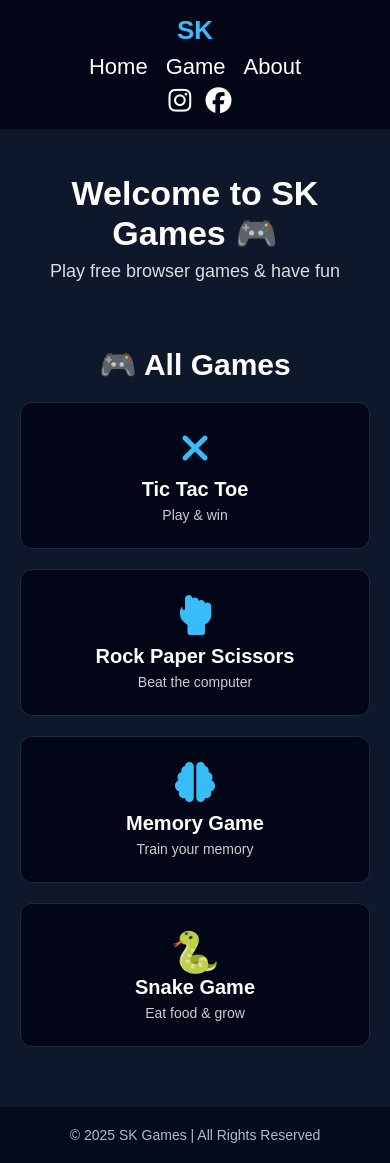
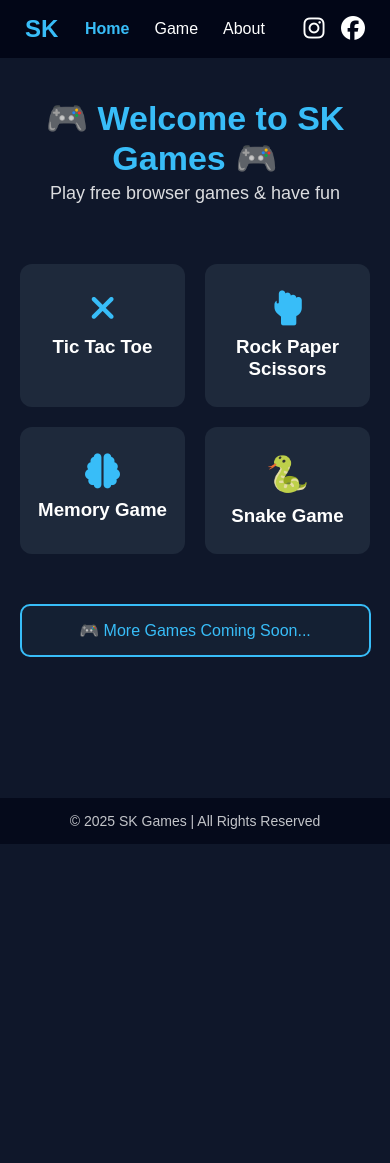
Before and after one commit to SKPlayZone/sk-games, a plain HTML site: page index.html in a window 390 px wide. After the commit the page ends 844 px from the top, so only its background shows below. Drawn offline with Linux system fonts and the light colour scheme.

Commit message:
mobile responsive fix

```diff
--- a/index.html
+++ b/index.html
@@ -3,10 +3,10 @@
 
 <head>
   <meta charset="UTF-8" />
+  <meta name="viewport" content="width=device-width, initial-scale=1.0" />
   <title>SK Games</title>
-  <meta name="viewport" content="width=device-width, initial-scale=1.0">
 
-  <!-- Icons -->
+  <!-- ICONS -->
   <link rel="stylesheet" href="https://cdnjs.cloudflare.com/ajax/libs/font-awesome/6.5.0/css/all.min.css">
 
   <style>
@@ -20,200 +20,227 @@
     body {
       background: #0f172a;
       color: white;
+      display: flex;
+      flex-direction: column;
+      min-height: 100vh;
     }
 
-    /* ===== NAVBAR (MATCHED TO GAMES PAGE) ===== */
+    /* 🌐 NAVBAR (same as games page) */
     .navbar {
       width: 100%;
       background: #020617;
+      padding: 15px 25px;
       display: flex;
       align-items: center;
       justify-content: space-between;
-      padding: 12px 20px;
       position: sticky;
       top: 0;
-      z-index: 1000;
+      z-index: 99;
     }
 
-    .brand {
-      font-size: 30px;
-      color: #38bdf8;
+    .logo {
+      font-size: 28px;
       font-weight: bold;
-    }
-
-    .nav-center {
-      display: flex;
-      gap: 30px;
-    }
-
-    .nav-center a {
-      color: white;
-      text-decoration: none;
-      font-size: 22px;
-      font-weight: 500;
-    }
-
-    .nav-center a:hover {
       color: #38bdf8;
     }
 
-    .nav-icons i {
-      font-size: 26px;
-      margin-left: 10px;
+    .nav-links {
+      display: flex;
+      gap: 25px;
+      list-style: none;
+    }
+
+    .nav-links a {
+      text-decoration: none;
       color: white;
+      font-size: 20px;
+    }
+
+    .nav-links .active,
+    .nav-links a:hover {
+      color: #38bdf8;
+      font-weight: 600;
+    }
+
+    .social a {
+      font-size: 24px;
+      color: white;
+      margin-left: 12px;
+    }
+
+    .social a:hover {
+      color: #38bdf8;
+    }
+
+    /* 👇 MAIN CONTENT WRAPPER */
+    .content {
+      flex: 1;
+      padding-bottom: 40px;
+    }
+
+    /* 🎉 HERO SECTION */
+    .hero {
+      text-align: center;
+      margin: 40px 10px;
+    }
+
+    .hero h1 {
+      font-size: 34px;
+      color: #38bdf8;
+    }
+
+    .hero p {
+      font-size: 18px;
+      opacity: .85;
+      margin-top: 5px;
+    }
+
+    /* 🎮 GAME CARDS (same style as game page) */
+    .games-container {
+      max-width: 900px;
+      margin: 30px auto;
+      display: grid;
+      gap: 20px;
+      grid-template-columns: repeat(auto-fit, minmax(160px, 1fr));
+      padding: 20px;
+    }
+
+    .game-card {
+      background: #1e293b;
+      padding: 25px 10px;
+      border-radius: 12px;
+      text-align: center;
+      cursor: pointer;
+      transition: .3s;
+      border: 2px solid transparent;
+    }
+
+    .game-card i,
+    .game-card span {
+      font-size: 35px;
+      margin-bottom: 10px;
+      display: block;
+      color: #38bdf8;
+    }
+
+    .game-card:hover {
+      transform: scale(1.05);
+      background: #243347;
+      border-color: #38bdf8;
+    }
+
+    /* 🚧 COMING SOON */
+    .coming-btn {
+      text-align: center;
+      margin: 30px auto;
+      width: 60%;
+      padding: 15px;
+      border-radius: 10px;
+      border: 2px solid #38bdf8;
+      background: #142033;
+      font-size: 18px;
+      color: #38bdf8;
       cursor: pointer;
       transition: 0.3s;
     }
 
-    .nav-icons i:hover {
-      color: #38bdf8;
+    .coming-btn:hover {
+      background: #1f2f48;
+      transform: scale(1.03);
     }
 
-    /* ===== MOBILE NAVBAR FIX ===== */
-    @media(max-width: 768px) {
-      .navbar {
-        flex-direction: column;
-        gap: 8px;
+    /* 🦶 FOOTER AT BOTTOM  */
+    footer {
+      text-align: center;
       padding: 15px;
-        text-align: center;
+      background: #020617;
+      font-size: 14px;
+      opacity: .75;
+      margin-top: auto;
     }
 
-      .brand {
-        font-size: 26px;
+    /* 📱 RESPONSIVE */
+    @media(max-width:600px) {
+      .nav-links a {
+        font-size: 16px;
       }
 
-      .nav-center {
-        gap: 18px;
-      }
+      .logo {
+        font-size: 24px;
       }
 
-    /* ===== HERO SECTION ===== */
-    .hero {
-      text-align: center;
-      padding: 45px 20px;
+      .games-container {
+        grid-template-columns: repeat(2, 1fr);
       }
 
-    .hero h1 {
-      font-size: 34px;
-      font-weight: bold;
+      .coming-btn {
+        width: 90%;
+        font-size: 16px;
       }
-
-    .hero p {
-      font-size: 18px;
-      margin-top: 8px;
-      opacity: 0.85;
-    }
-
-    /* ===== GAMES CARDS ===== */
-    .games-title {
-      text-align: center;
-      margin-top: 20px;
-      font-size: 30px;
-      font-weight: bold;
-    }
-
-    .games-grid {
-      display: grid;
-      grid-template-columns: repeat(auto-fit, minmax(260px, 1fr));
-      gap: 20px;
-      padding: 20px;
-    }
-
-    .game-card {
-      background: #020617;
-      border-radius: 12px;
-      padding: 25px;
-      text-align: center;
-      cursor: pointer;
-      transition: 0.3s;
-      border: 1px solid #1e293b;
-    }
-
-    .game-card:hover {
-      transform: translateY(-5px);
-      box-shadow: 0 0 15px #38bdf8;
-    }
-
-    .game-card .icon {
-      font-size: 40px;
-      margin-bottom: 10px;
-      color: #38bdf8;
-    }
-
-    .game-card h3 {
-      font-size: 20px;
-      margin-bottom: 6px;
-    }
-
-    .game-card p {
-      font-size: 14px;
-      opacity: 0.8;
-    }
-
-    footer {
-      text-align: center;
-      padding: 20px;
-      background: #020617;
-      margin-top: 40px;
-      font-size: 14px;
-      opacity: 0.7;
     }
   </style>
 </head>
 
 <body>
 
-  <!-- 🟦 NAVBAR -->
-  <div class="navbar">
-    <div class="brand">SK</div>
+  <!-- NAVBAR -->
+  <nav class="navbar">
+    <div class="logo">SK</div>
 
-    <div class="nav-center">
-      <a href="index.html">Home</a>
-      <a href="games.html">Game</a>
-      <a href="about.html">About</a>
+    <ul class="nav-links">
+      <li><a class="active" href="index.html">Home</a></li>
+      <li><a href="games.html">Game</a></li>
+      <li><a href="about.html">About</a></li>
+    </ul>
+
+    <div class="social">
+      <a href="https://instagram.com/skvlogergj32" target="_blank"><i class="fab fa-instagram"></i></a>
+      <a href="https://facebook.com/share/1CD5ZxmPUz/" target="_blank"><i class="fab fa-facebook"></i></a>
+    </div>
+  </nav>
+
+
+  <!-- CONTENT -->
+  <div class="content">
+
+    <!-- HERO -->
+    <section class="hero">
+      <h1>🎮 Welcome to SK Games 🎮</h1>
+      <p>Play free browser games & have fun</p>
+    </section>
+
+    <!-- GAME LIST -->
+    <div class="games-container">
+      <div class="game-card" onclick="location.href='tictactoe.html'">
+        <i class="fas fa-times"></i>
+        <h3>Tic Tac Toe</h3>
       </div>
 
-    <div class="nav-icons">
-      <a href="https://instagram.com/skvlogergj32" target="_blank"><i class="fab fa-instagram"></i></a>
-      <a href="https://www.facebook.com/share/1CD5ZxmPUz/" target="_blank"><i class="fab fa-facebook"></i></a>
+      <div class="game-card" onclick="location.href='rock-paper-scissors.html'">
+        <i class="fas fa-hand-rock"></i>
+        <h3>Rock Paper Scissors</h3>
+      </div>
+
+      <div class="game-card" onclick="location.href='memory.html'">
+        <i class="fas fa-brain"></i>
+        <h3>Memory Game</h3>
+      </div>
+
+      <div class="game-card" onclick="location.href='snake.html'">
+        <span>🐍</span>
+        <h3>Snake Game</h3>
       </div>
     </div>
 
-  <!-- HERO -->
-  <section class="hero">
-    <h1>Welcome to SK Games 🎮</h1>
-    <p>Play free browser games & have fun</p>
-  </section>
+    <div class="coming-btn">🎮 More Games Coming Soon...</div>
 
-  <h2 class="games-title">🎮 All Games</h2>
-
-  <div class="games-grid">
-    <div class="game-card" onclick="location.href='tictactoe.html'">
-      <i class="fas fa-times icon"></i>
-      <h3>Tic Tac Toe</h3>
-      <p>Play & win</p>
   </div>
 
-    <div class="game-card" onclick="location.href='rock-paper-scissors.html'">
-      <i class="fas fa-hand-rock icon"></i>
-      <h3>Rock Paper Scissors</h3>
-      <p>Beat the computer</p>
-    </div>
-
-    <div class="game-card" onclick="location.href='memory.html'">
-      <i class="fas fa-brain icon"></i>
-      <h3>Memory Game</h3>
-      <p>Train your memory</p>
-    </div>
-
-    <div class="game-card" onclick="location.href='snake.html'">
-      <span class="icon">🐍</span>
-      <h3>Snake Game</h3>
-      <p>Eat food & grow</p>
-    </div>
-  </div>
-
-  <footer>© 2025 SK Games | All Rights Reserved</footer>
+  <!-- FOOTER -->
+  <footer>
+    © 2025 SK Games | All Rights Reserved
+  </footer>
 
 </body>
+
 </html>
```
Lines whose indentation alone changed are shown as unchanged.
